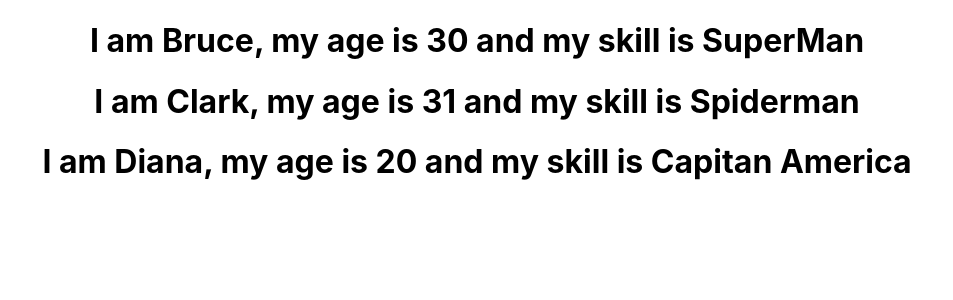
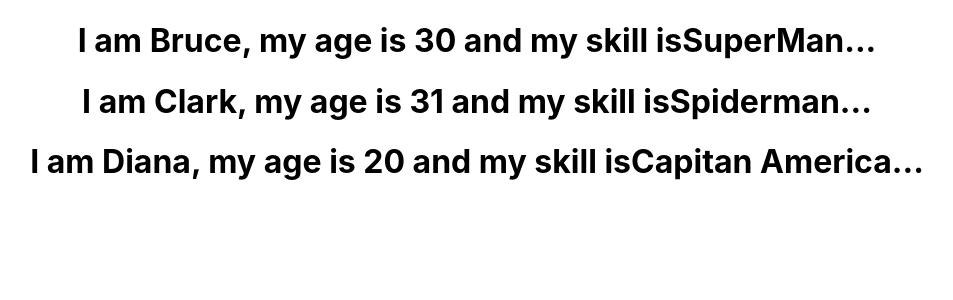
Before and after one commit to Tornike1123/Small-React-Projects, a React (Create React App) app in the folder class-component-state/: page / in a window 1280 px wide. Shown: the top 300 px of the page, without its empty margins (163-1116 px from the left). Built offline with nearby package versions, Linux system fonts and the light colour scheme.

Commit message:
List Rendering V4

```diff
--- a/class-component-state/src/welcome/NameList.js
+++ b/class-component-state/src/welcome/NameList.js
@@ -1,7 +1,8 @@
 import React from "react";
+import Person from "./Person";
 
 function NameList() {
-	const Persons = [
+	const persons = [
 		{
 			id: 1,
 			name: "Bruce",
@@ -22,11 +23,7 @@
 		},
 	];
 
-	const personList = Persons.map((pers) => (
-		<h1>
-			I am {pers.name}, my age is {pers.age} and my skill is {pers.skill}
-		</h1>
-	));
+	const personList = persons.map((pers) => <Person human={pers} />);
 	return <div>{personList}</div>;
 }
 
--- /dev/null
+++ b/class-component-state/src/welcome/Person.js
@@ -0,0 +1,14 @@
+import React from "react";
+
+const Person = ({ human }) => {
+	return (
+		<div>
+			<h1>
+				I am {human.name}, my age is {human.age} and my skill is
+				{human.skill}...
+			</h1>
+		</div>
+	);
+};
+
+export default Person;
```
